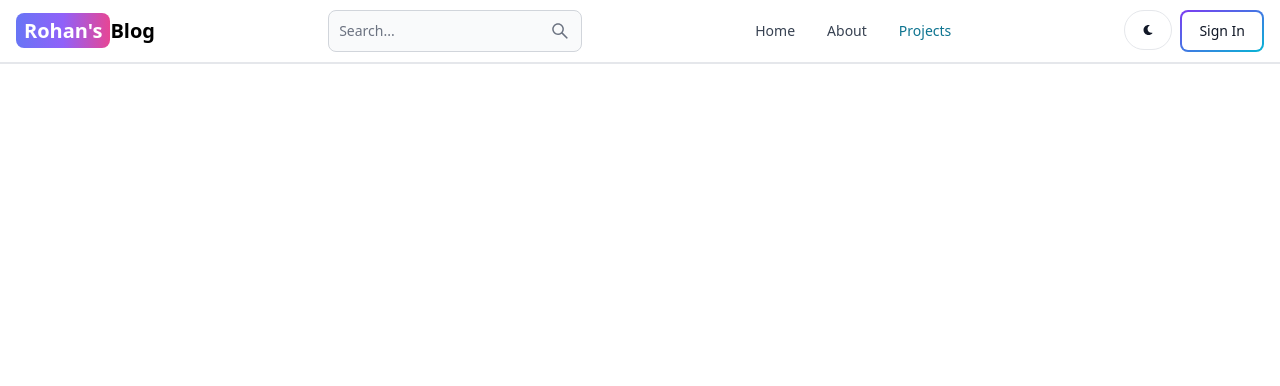
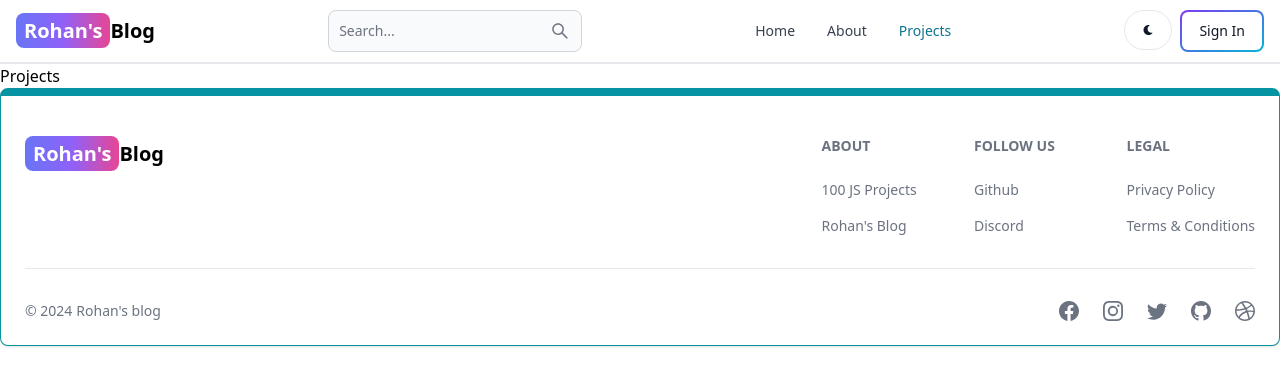
Before and after one commit to Rohan746/MERN-Blog, a React (Vite) app in the folder client/: page /projects in a window 1280 px wide. Shown: the top 386 px of the page. Built offline with nearby package versions, Linux system fonts and the light colour scheme.

Commit message:
create and add footer component

```diff
--- a/client/src/App.jsx
+++ b/client/src/App.jsx
@@ -6,6 +6,7 @@
 import Dashboard from "./pages/Dashboard";
 import Projects from "./pages/Projects";
 import Header from "./components/Header";
+import Footer from "./components/Footer";
 
 export default function App() {
   return (
@@ -17,8 +18,9 @@
           <Route path="/sign-in" element={<SignIn />} />
           <Route path="/sign-up" element={<SignUp />} />
           <Route path="/dashboard" element={<Dashboard />} />
-          <Route path="/project" element={<Projects />} />
+          <Route path="/projects" element={<Projects />} />
         </Routes>
+        <Footer/>
     </BrowserRouter>
   );
 }
--- /dev/null
+++ b/client/src/components/Footer.jsx
@@ -0,0 +1,83 @@
+import { Footer } from "flowbite-react";
+import { Link } from "react-router-dom";
+import { BsFacebook, BsInstagram, BsTwitter, BsGithub,BsDribbble  } from "react-icons/bs";
+
+export default function FooterCom() {
+  return (
+    <Footer container className="border border-t-8 border-teal-500">
+      <div className="w-full max-w-7xl mx-auto">
+        <div className="grid w-full justify-between sm:flex md:grid-cols-1">
+          <div className="mt-5">
+            <Link
+              to="/"
+              className="self-center whitespace-nowrap text-lg sm:text-xl font-semibold dark:text-white"
+            >
+              <span className="px-2 py-1 bg-gradient-to-r from-indigo-500 via-purple-500 to-pink-500 rounded-lg text-white">
+                Rohan's
+              </span>
+              Blog
+            </Link>
+          </div>
+          <div className="grid grid-cols-2 gap-8 sm: mt-4 sm:grid-cols-3 sm:gap-6">
+            <div>
+              <Footer.Title title="About" />
+              <Footer.LinkGroup col>
+                <Footer.Link
+                  href="https://www.100jsprojects.com"
+                  target="_blank"
+                  rel="noopener noreferrer"
+                >
+                  100 JS Projects
+                </Footer.Link>
+                <Footer.Link
+                  href="/about"
+                  target="_blank"
+                  rel="noopener noreferrer"
+                >
+                  Rohan's Blog
+                </Footer.Link>
+              </Footer.LinkGroup>
+            </div>
+
+            <div>
+              <Footer.Title title="Follow Us" />
+              <Footer.LinkGroup col>
+                <Footer.Link
+                  href="https://www.github.com/Rohan746"
+                  target="_blank"
+                  rel="noopener noreferrer"
+                >
+                  Github
+                </Footer.Link>
+                <Footer.Link href="#">Discord</Footer.Link>
+              </Footer.LinkGroup>
+            </div>
+
+            <div>
+              <Footer.Title title="Legal" />
+              <Footer.LinkGroup col>
+                <Footer.Link href="#">Privacy Policy</Footer.Link>
+                <Footer.Link href="#">Terms &amp; Conditions</Footer.Link>
+              </Footer.LinkGroup>
+            </div>
+          </div>
+        </div>
+        <Footer.Divider />
+        <div className="w-full sm:flex sm:items-center sm:justify-between">
+          <Footer.Copyright
+            href="#"
+            by="Rohan's blog"
+            year={new Date().getFullYear()}
+          />
+          <div className="flex gap-6 sm:mt-0 mt-4 sm:justify-center">
+            <Footer.Icon href="#" icon={BsFacebook} />
+            <Footer.Icon href="#" icon={BsInstagram} />
+            <Footer.Icon href="#" icon={BsTwitter} />
+            <Footer.Icon href="https://github.com/Rohan746" icon={BsGithub} />
+            <Footer.Icon href="#" icon={BsDribbble} />
+          </div>
+        </div>
+      </div>
+    </Footer>
+  );
+}
```
